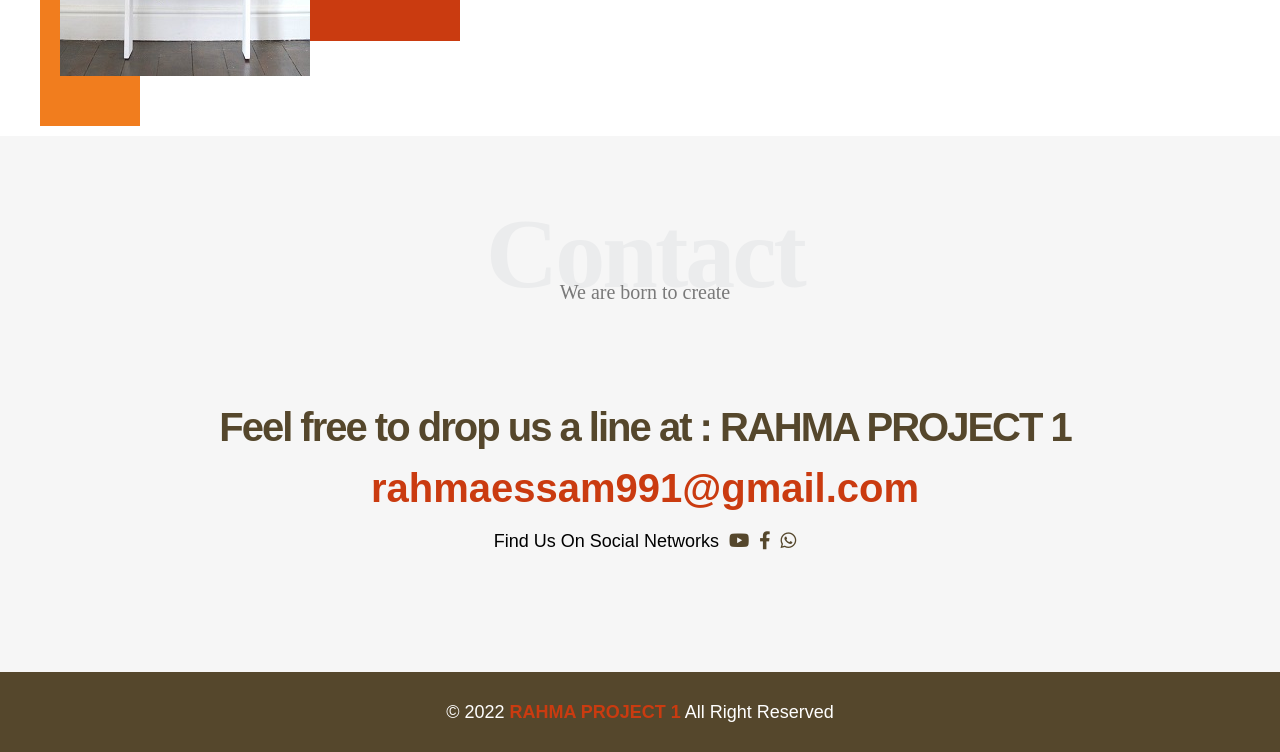
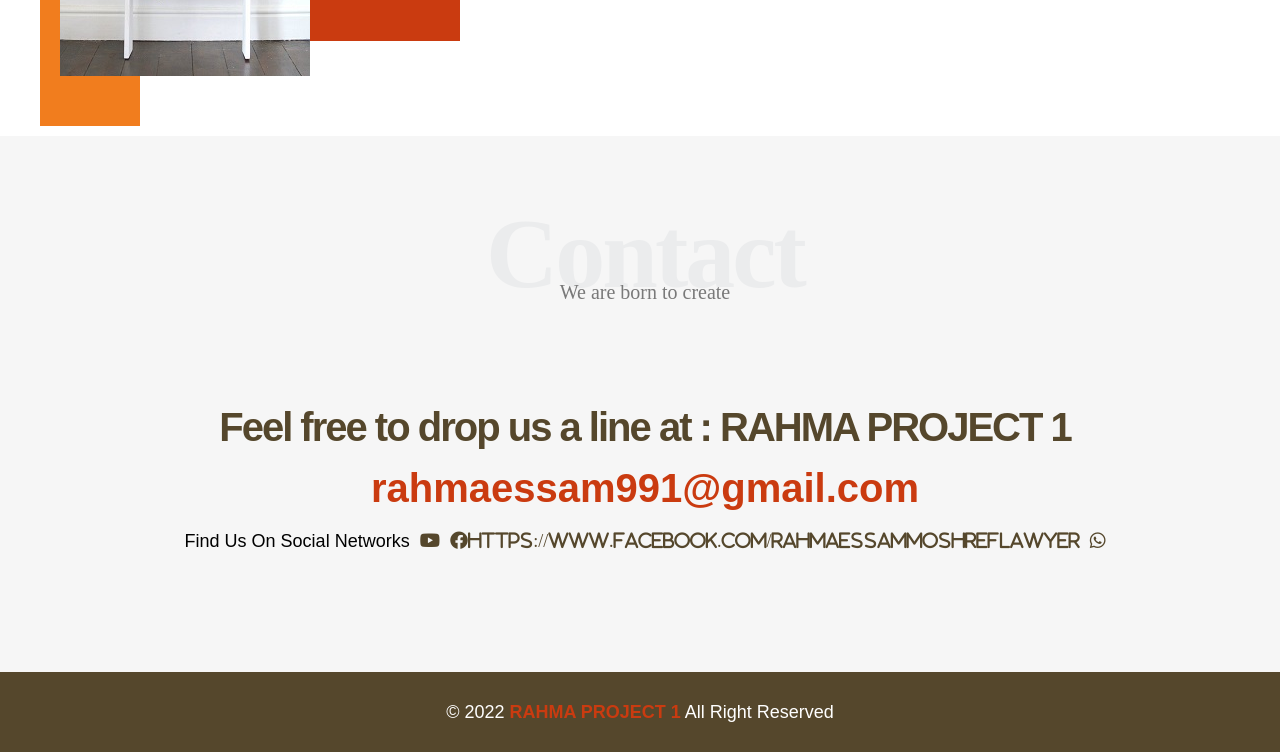
Before and after one commit to rahma991/RAHMA-P1, a plain HTML site: page index.html in a window 1280 px wide. Shown: the part 3232-3984 px from the top of the page. Drawn offline with Linux system fonts and the light colour scheme.

Commit message:
add facebook page link

```diff
--- a/index.html
+++ b/index.html
@@ -216,7 +216,7 @@
             <div class="social">
                 Find Us On Social Networks
                 <i class="fab fa-youtube"></i>
-                <i class="fab fa-facebook-f"></i>
+                <i class="fab fa-facebook">https://www.facebook.com/rahmaessammoshreflawyer</i>
                 <i class="fab fa-whatsapp"></i>
             </div>
         </div>
```
